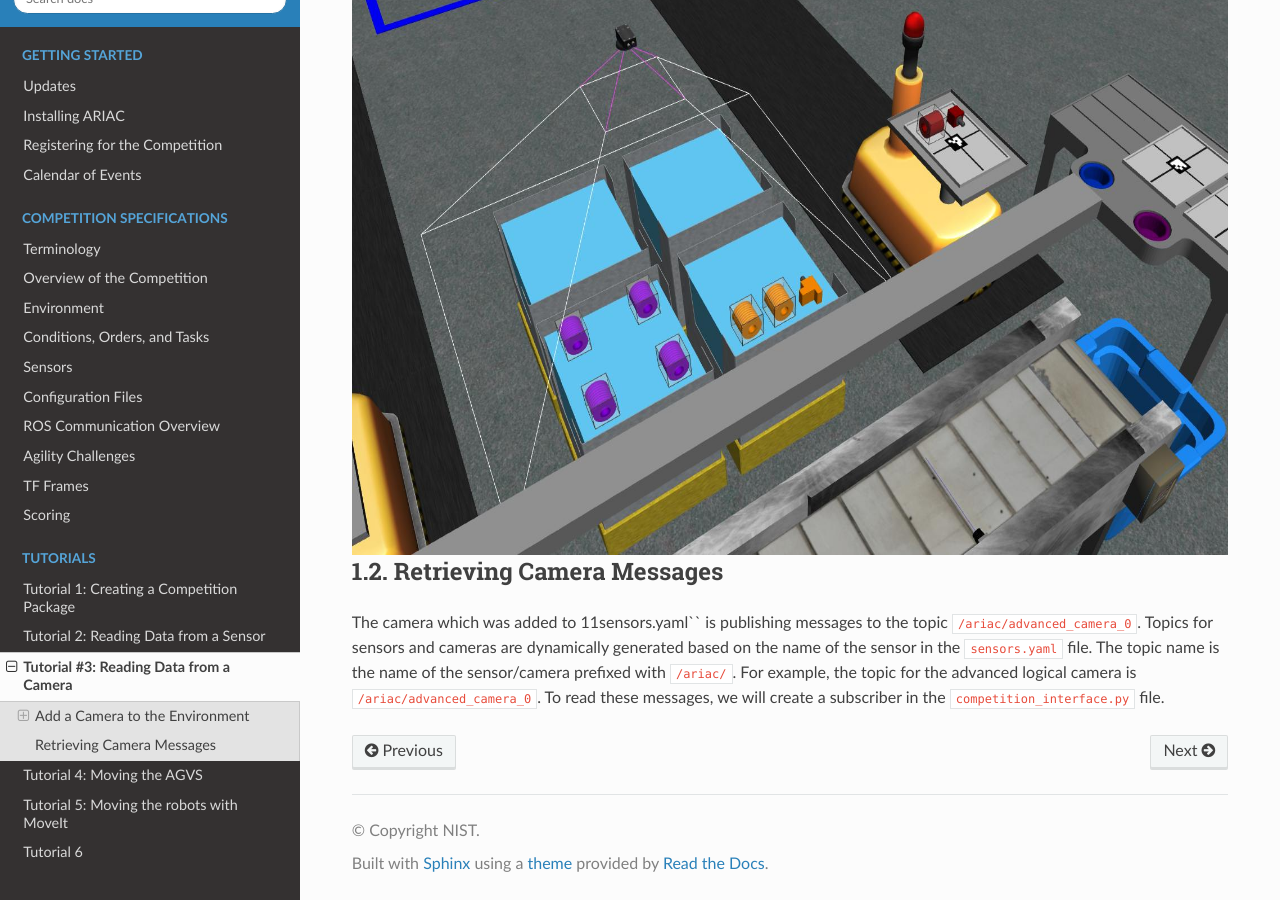
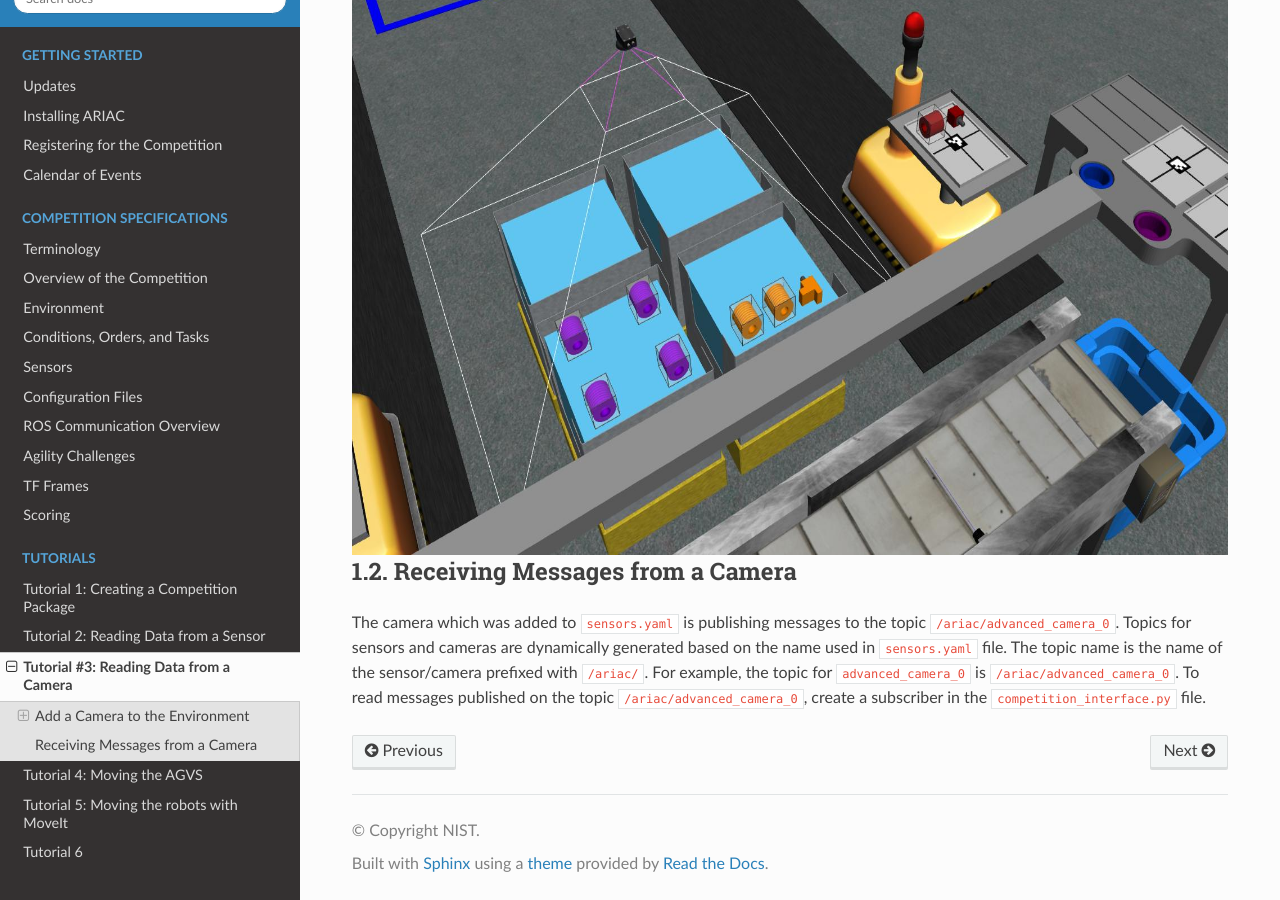
Before and after one commit to usnistgov/ARIAC, a Sphinx documentation site: the page built from docs/tutorials/tutorial_3.rst, in a window 1280 px wide and 900 px high, scrolled down 1132 px. Built offline with Sphinx 7.4.7 and the Read the Docs theme 2.0.0, drawn with Linux system fonts in a browser that asks for light colours; some of the changed text lies outside the part shown.

```diff
--- a/docs/tutorials/tutorial_3.rst
+++ b/docs/tutorials/tutorial_3.rst
@@ -64,8 +64,8 @@
    :figclass: align-center
    :class: with-shadow
 
-Retrieving Camera Messages
-----------------------------
+Receiving Messages from a Camera
+---------------------------------
 
-The camera which was added to 11sensors.yaml`` is publishing messages to the topic ``/ariac/advanced_camera_0``. Topics for sensors and cameras are dynamically generated based on the name of the sensor in the ``sensors.yaml`` file. The topic name is the name of the sensor/camera prefixed with ``/ariac/``. For example, the topic for the advanced logical camera is ``/ariac/advanced_camera_0``.
-To read these messages, we will create a subscriber in the ``competition_interface.py`` file.
+The camera which was added to ``sensors.yaml`` is publishing messages to the topic ``/ariac/advanced_camera_0``. Topics for sensors and cameras are dynamically generated based on the name used in ``sensors.yaml`` file. The topic name is the name of the sensor/camera prefixed with ``/ariac/``. For example, the topic for ``advanced_camera_0`` is ``/ariac/advanced_camera_0``.
+To read messages published on the topic ``/ariac/advanced_camera_0``, create a subscriber in the ``competition_interface.py`` file.
```
Also changed, not shown: other parts of docs/tutorials/tutorial_3.rst (+1 -1 lines).
